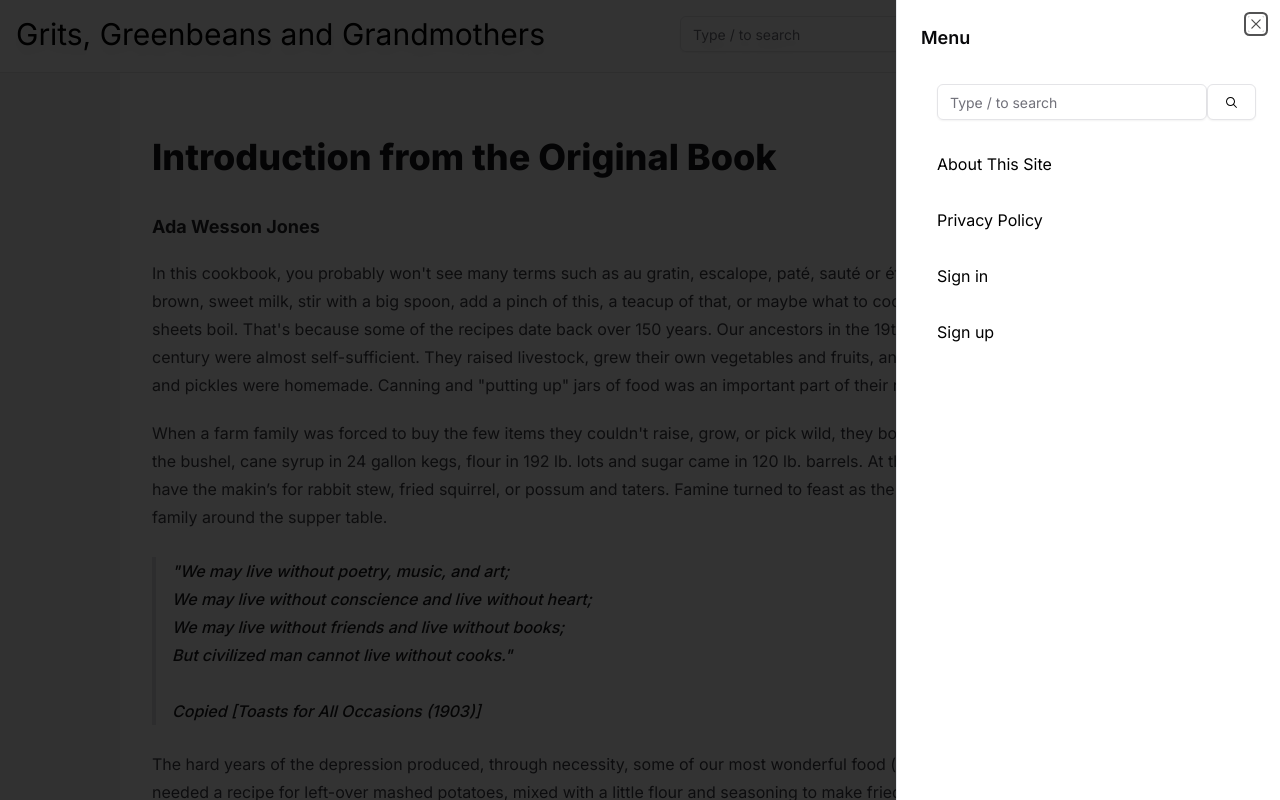
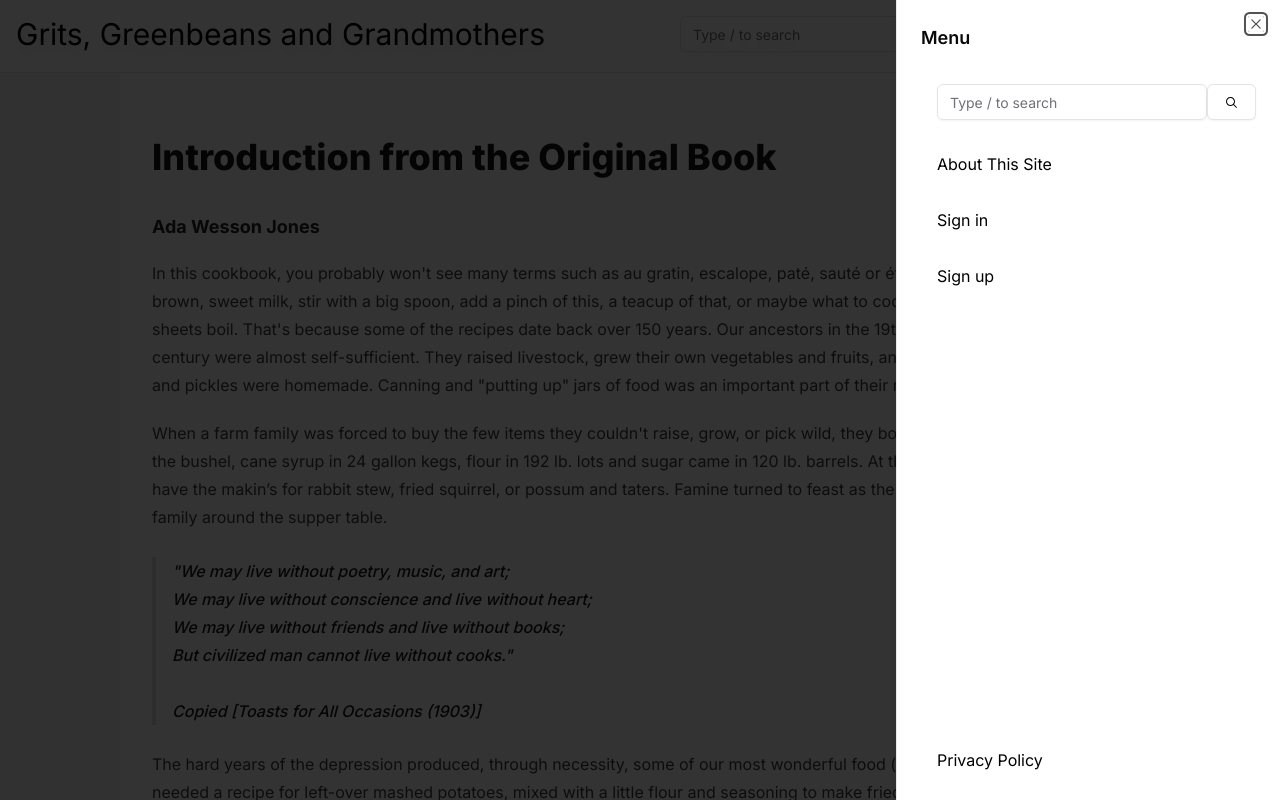
Before and after one commit to stilt0n/grits-greenbeans-grandmothers-next, a Next.js app: page /about in a window 1280 px wide. Both pictures are taken after a click on the button 1240 px from the left and 34 px from the top of the page. Built offline with nearby package versions, Linux system fonts and the light colour scheme; no server answers.

Commit message:
change privacy policy placement

```diff
--- a/components/navbar/side-nav.tsx
+++ b/components/navbar/side-nav.tsx
@@ -46,14 +46,16 @@ export const SideNav = () => {
         <SheetHeader>
           <SheetTitle>Menu</SheetTitle>
         </SheetHeader>
-        <div className='flex flex-col pt-8 pl-4 gap-8'>
+        <div className='flex flex-col pt-8 pl-4 gap-8 h-full'>
           <Search successCallback={closeNav} />
           <Link href='/about'>About This Site</Link>
           {canCreateRecipes ? (
             <Link href='/create-recipe'>Create a Recipe</Link>
           ) : null}
-          <Link href={PRIVACY_POLICY_LINK}>Privacy Policy</Link>
           <SidebarLogin className='flex flex-col gap-8 items-start' />
+          <Link className='mt-auto mb-8' href={PRIVACY_POLICY_LINK}>
+            Privacy Policy
+          </Link>
         </div>
       </SheetContent>
     </Sheet>
```
